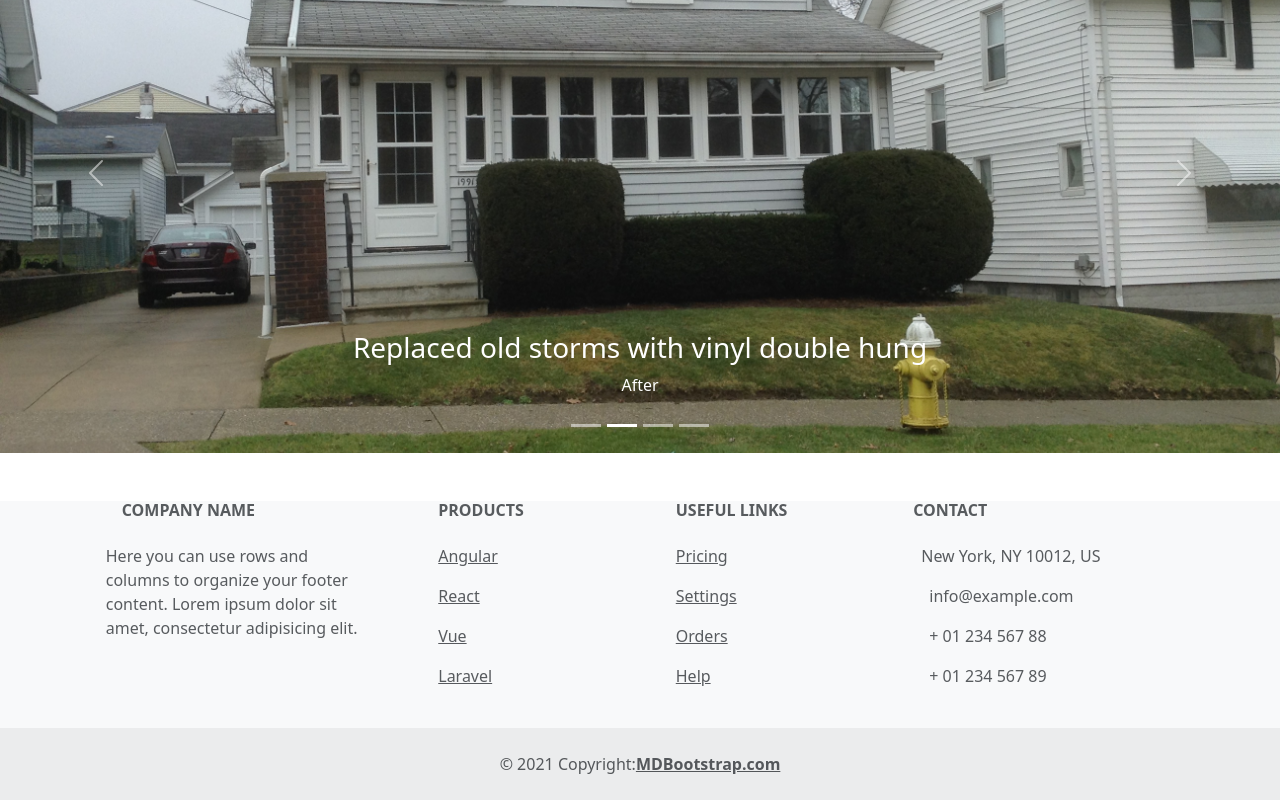
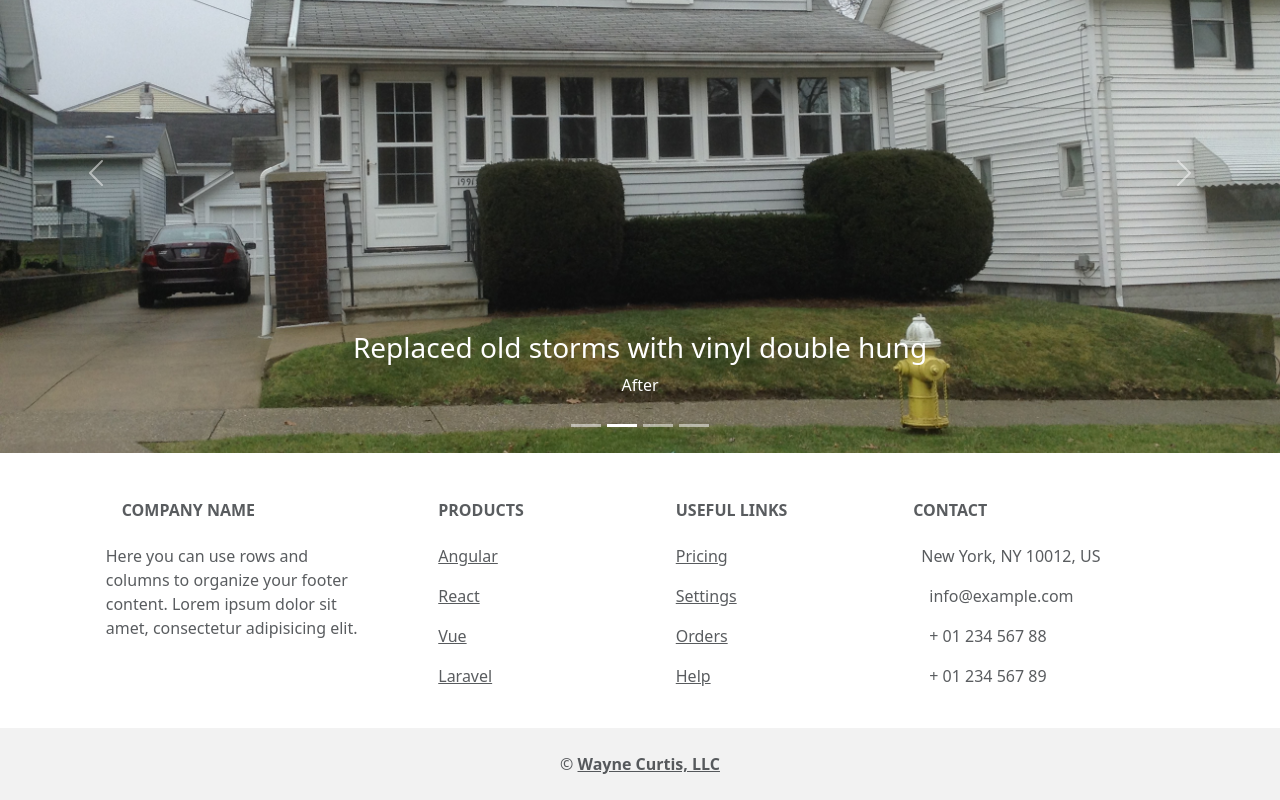
Before and after one commit to bjvong/waynecurtis, a React (Create React App) app: page / in a window 1280 px wide. Shown: the part 213-1013 px from the top of the page. Built offline with nearby package versions, Linux system fonts and the light colour scheme; no server answers.

Commit message:
trying something out

```diff
--- a/package.json
+++ b/package.json
@@ -8,6 +8,7 @@
     "@testing-library/react": "^13.4.0",
     "@testing-library/user-event": "^13.5.0",
     "bootstrap": "^5.3.0-alpha3",
+    "express": "^4.18.2",
     "heroku": "^8.1.3",
     "mdb-react-ui-kit": "^6.0.0",
     "react": "^18.2.0",
@@ -22,6 +23,7 @@
     "test": "react-scripts test",
     "eject": "react-scripts eject"
   },
+  "proxy":"http://localhost:5000",
   "eslintConfig": {
     "extends": [
       "react-app",
--- a/src/App.js
+++ b/src/App.js
@@ -1,10 +1,30 @@
 import FadeBanner from "./components/crossfade";
 import FooterNav from "./components/footer";
 import BasicNav from "./components/navbar";
+import React, { Component } from 'react';
 
-// var ws = new WebSocket('wss://wayne-curtis.herokuapp.com/');
+class App extends Component {
+  state = {
+      data: null
+    };
+    componentDidMount() {
+      this.callBackendAPI()
+        .then(res => this.setState({ data: res.express }))
+        .catch(err => console.log(err));
+    }
 
-function App() {
+    callBackendAPI = async () => {
+      const response = await fetch('/express_backend');
+      const body = await response.json();
+
+      if (response.status !== 200) {
+        throw Error(body.message)
+      }
+      return body;
+    };
+
+// function App() {
+render(){
   return (<>
 <BasicNav/>
 <FadeBanner/>
@@ -12,5 +32,6 @@ function App() {
 </>
   );
 }
+}
 
 export default App;
--- a/src/components/footer.js
+++ b/src/components/footer.js
@@ -10,35 +10,7 @@ import {
 
 function FooterNav() {
   return (
-    <MDBFooter bgColor='light' className='text-center text-lg-start text-muted'>
-    {/* <section className='d-flex justify-content-center justify-content-lg-between p-4 border-bottom'>
-      <div className='me-5 d-none d-lg-block'>
-        <span>Get connected with us on social networks:</span>
-      </div>
-
-      <div>
-        <a href='' className='me-4 text-reset'>
-          <MDBIcon color='secondary' fab icon='facebook-f' />
-        </a>
-        <a href='' className='me-4 text-reset'>
-          <MDBIcon color='secondary' fab icon='twitter' />
-        </a>
-        <a href='' className='me-4 text-reset'>
-          <MDBIcon color='secondary' fab icon='google' />
-        </a>
-        <a href='' className='me-4 text-reset'>
-          <MDBIcon color='secondary' fab icon='instagram' />
-        </a>
-        <a href='' className='me-4 text-reset'>
-          <MDBIcon color='secondary' fab icon='linkedin' />
-        </a>
-        <a href='' className='me-4 text-reset'>
-          <MDBIcon color='secondary' fab icon='github' />
-        </a>
-      </div>
-    </section> */}
-
-    <section className=''>
+    <MDBFooter bgColor='white' className='text-center text-lg-start text-muted'>
       <MDBContainer className='text-center text-md-start mt-5'>
         <MDBRow className='mt-3'>
           <MDBCol md='3' lg='4' xl='3' className='mx-auto mb-4'>
@@ -119,12 +91,12 @@ function FooterNav() {
           </MDBCol>
         </MDBRow>
       </MDBContainer>
-    </section>
+
 
     <div className='text-center p-4' style={{ backgroundColor: 'rgba(0, 0, 0, 0.05)' }}>
-      © 2021 Copyright:
+      ©&nbsp;
       <a className='text-reset fw-bold' href='https://mdbootstrap.com/'>
-        MDBootstrap.com
+        Wayne Curtis, LLC
       </a>
     </div>
   </MDBFooter>
```
Also changed, not shown: server.js (added, +9 -0 lines), 1 other file (tests, documents, lock files or other folders).
